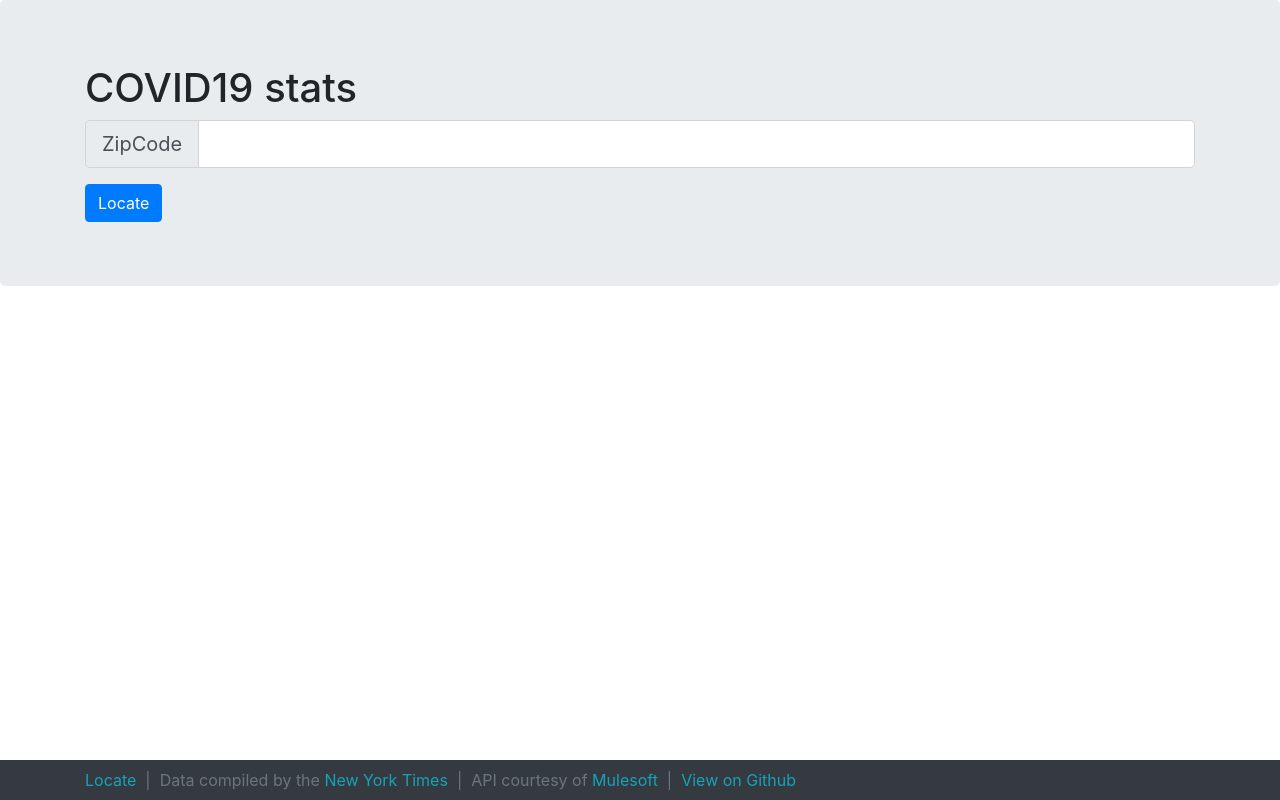
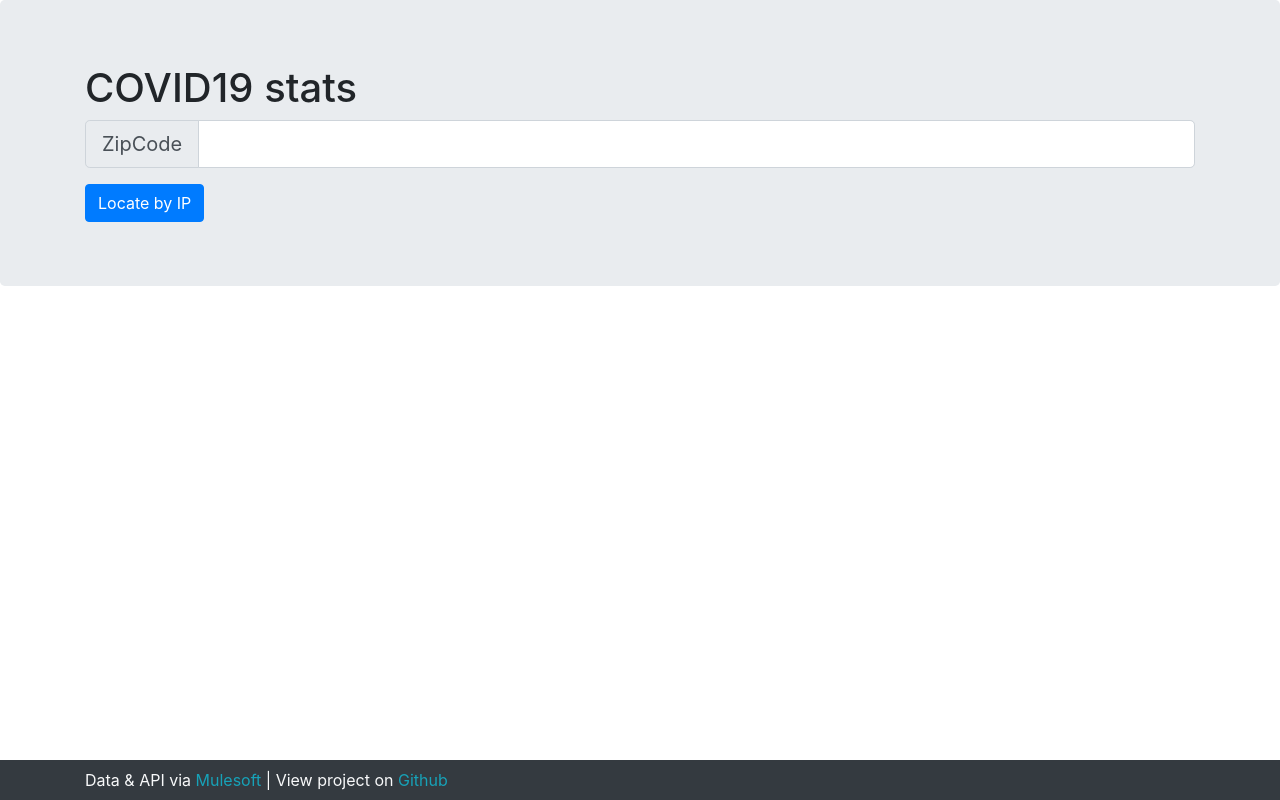
Before and after one commit to vszal/us-covid-stats, a Flask app: template templates/base.html in a window 1280 px wide. Run offline with Flask 2, Linux system fonts and the light colour scheme; the template is opened without the code that fills it, so the values that code supplies are empty.

Commit message:
reformatted for sticky footer using https://getbootstrap.com/docs/4.5/examples/sticky-footer/

```diff
--- a/templates/base.html
+++ b/templates/base.html
@@ -1,60 +1,42 @@
 <!doctype html>
-<html lang="en">
+<html lang="en" class="h-100">
 <head>
   <!-- Required meta tags -->
   <meta charset="utf-8">
   <meta name="viewport" content="width=device-width, initial-scale=1, shrink-to-fit=no">
 
+
   <!-- Bootstrap CSS -->
   <link rel="stylesheet" href="https://cdn.jsdelivr.net/npm/bootstrap@4.5.3/dist/css/bootstrap.min.css" integrity="sha384-TX8t27EcRE3e/ihU7zmQxVncDAy5uIKz4rEkgIXeMed4M0jlfIDPvg6uqKI2xXr2" crossorigin="anonymous">
 
   <title>COVID19 stats</title>
+
 </head>
-  <body class="h-100">
-
+<body class="d-flex flex-column h-100">
+<main role="main" class="flex-shrink-0">
    <div class="jumbotron">
       <div class="container">
         <h1>COVID19 stats</h1>
         <div class="input-group mb-3 input-group-lg">
-        <div class="input-group-prepend">
+        <div class="input-group-prepend" >
           <span class="input-group-text">ZipCode</span>
         </div>
         <input class="form-control" name="zipcode" type="text" id="zipcode" value="{{zipcode}}" onfocus="this.value=''">
         </div>
-        <button type="button" onclick="GeoMe()" class="btn btn-primary">Locate</button>
+        <button type="button" onclick="GeoMe()" class="btn btn-primary">Locate by IP</button>
         <!--<button onclick="UpdateURL()" class="btn btn-primary">Go</button>-->
     </div>
   </div>
   <div class="container">
-
     {% block content %} {% endblock %}
-
-  <nav class="navbar navbar-expand-sm bg-dark navbar-dark fixed-bottom">
+  </div>
+</main>
+<footer class="footer mt-auto py-2 bg-dark">
   <div class="container">
-    <ul class="navbar-nav">
-      <li class="nav-item">
-        <a href="#" class="text-info" onclick="GeoMe()">Locate</a>
-      </li>
-      <li class="nav-item text-secondary">&nbsp; | &nbsp;
-      </li>
-      <li class="nav-item text-secondary">
-      Data compiled by the <a class="text-info" href="https://github.com/nytimes/covid-19-data">New York Times</a>
-      </li>
-      <li class="nav-item text-secondary">&nbsp; | &nbsp;
-      </li>
-      <li class="nav-item text-secondary">
-        API courtesy of <a class="text-info" href="https://www.mulesoft.com/exchange/68ef9520-24e9-4cf2-b2f5-620025690913/covid19-data-tracking-api/">Mulesoft</a>
-      </li>
-      <li class="nav-item text-secondary">&nbsp; | &nbsp;
-      </li>
-      <li class="nav-item text-secondary">
-         <a class="text-info" href="https://github.com/vszal/us-covid-stats/">View on Github</a>
-      </li>
-
-
-    </ul>
+    <span class="text-light">Data & API via <a class="text-info" href="https://www.mulesoft.com/exchange/68ef9520-24e9-4cf2-b2f5-620025690913/covid19-data-tracking-api/">Mulesoft</a> | View project on <a class="text-info" href="https://github.com/vszal/us-covid-stats/">Github</a>
+  </span>
   </div>
-  </nav>
+</footer>
 
   <script>
   document.getElementById('zipcode').onkeydown = function(e){
```
Lines whose indentation alone changed are shown as unchanged.
